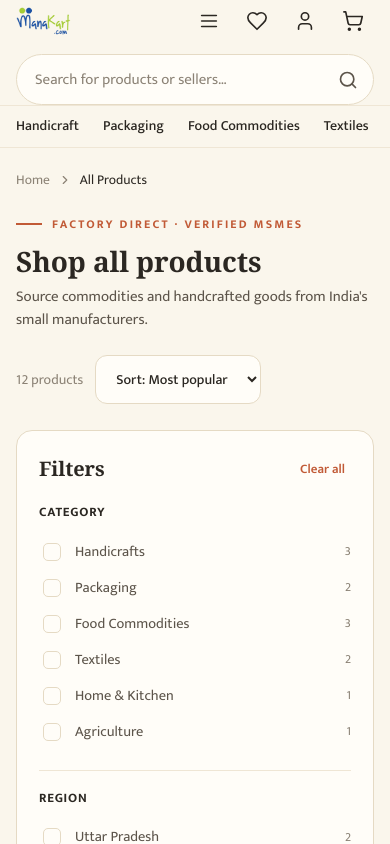
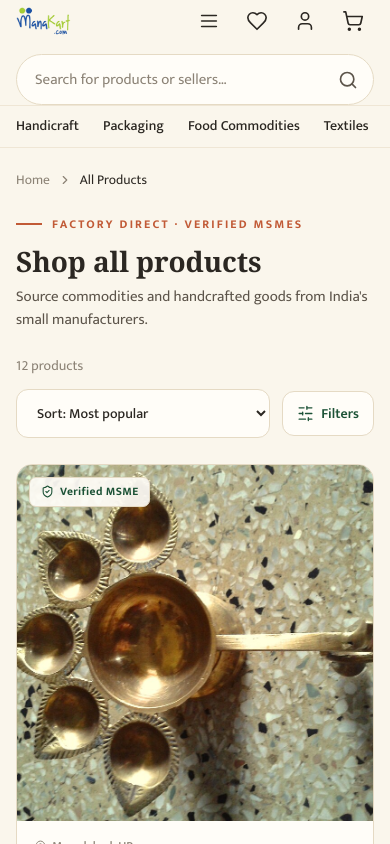
Before and after one commit to Linchpin-Soft-Solution/manakart-ui-demo, a React (Vite) app: page /category in a window 390 px wide. Shown: the top 844 px of the page. Built offline with nearby package versions, Linux system fonts and the light colour scheme; a web font is replaced by a local one.

Commit message:
feat: add filter toggle button and styles for category page

```diff
--- a/src/pages/Category.tsx
+++ b/src/pages/Category.tsx
@@ -1,6 +1,6 @@
 import { useEffect, useMemo, useState } from 'react'
 import { Link, useSearchParams } from 'react-router-dom'
-import { ChevronRight, X } from 'lucide-react'
+import { ChevronRight, SlidersHorizontal, X } from 'lucide-react'
 import { PRODUCTS, getVendor } from '../data/catalog'
 import { ProductCard } from '../components/ProductCard'
 
@@ -29,6 +29,7 @@ export function Category() {
   const [gst, setGst] = useState(() => searchParams.get('gst') === '1')
   const [isNew, setIsNew] = useState(() => searchParams.get('new') === '1')
   const [sort, setSort] = useState<Sort>('pop')
+  const [filterOpen, setFilterOpen] = useState(false)
 
   // sync filter state from the URL (deep links, nav links, region cards)
   useEffect(() => {
@@ -54,6 +55,8 @@ export function Category() {
     next.delete('q')
     setSearchParams(next, { replace: true })
   }
+
+  const activeFilterCount = cat.length + region.length + flag.length + (gst ? 1 : 0) + (isNew ? 1 : 0)
 
   const list = useMemo(() => {
     const out = PRODUCTS.filter((p) =>
@@ -104,11 +107,21 @@ export function Category() {
             <option value="rating">Top rated</option>
             <option value="new">Newest</option>
           </select>
+          <button
+            type="button"
+            className="filter-toggle"
+            aria-expanded={filterOpen}
+            aria-controls="category-filters"
+            onClick={() => setFilterOpen((open) => !open)}
+          >
+            <SlidersHorizontal strokeWidth={1.8} />
+            <span>Filters{activeFilterCount ? ` (${activeFilterCount})` : ''}</span>
+          </button>
         </div>
       </div>
 
       <div className="listing-layout">
-        <aside className="filters">
+        <aside className={`filters${filterOpen ? ' filters-open' : ''}`} id="category-filters">
           <div className="filter-head">
             <h3>Filters</h3>
             <button className="clear-btn" onClick={clearAll}>Clear all</button>
--- a/src/styles/pages.css
+++ b/src/styles/pages.css
@@ -142,6 +142,22 @@ img.ph-img { object-fit: cover; width: 100%; height: 100%; background: var(--bei
 .result-count { font-size: 14px; color: var(--ink-3); }
 .sort-sel { font-family: var(--sans); font-size: 14px; font-weight: 500; color: var(--ink); background: var(--paper); border: 1px solid var(--ink-line); border-radius: var(--r); padding: 11px 16px; cursor: pointer; }
 .sort-sel:focus { outline: none; border-color: var(--green); }
+.filter-toggle {
+  display: none;
+  align-items: center;
+  justify-content: center;
+  gap: 7px;
+  min-height: 43px;
+  font-size: 14px;
+  font-weight: 600;
+  color: var(--green);
+  background: var(--paper);
+  border: 1px solid var(--ink-line);
+  border-radius: var(--r);
+  padding: 10px 14px;
+}
+.filter-toggle svg { width: 17px; height: 17px; flex-shrink: 0; }
+.filter-toggle[aria-expanded="true"] { border-color: var(--green); background: var(--green-soft); }
 
 .listing-layout { display: grid; grid-template-columns: 272px 1fr; gap: 36px; align-items: start; padding-bottom: 80px; }
 
@@ -423,6 +439,12 @@ img.ph-img { object-fit: cover; width: 100%; height: 100%; background: var(--bei
 
   /* listing / pdp / cart / vendor headings */
   .listing-head h1, .cart-title { font-size: 28px; }
+  .listing-tools { width: 100%; flex-wrap: wrap; justify-content: space-between; }
+  .listing-tools .result-count { width: 100%; }
+  .sort-sel { flex: 1 1 180px; min-width: 0; }
+  .filter-toggle { display: inline-flex; flex: 0 0 auto; }
+  .filters { display: none; }
+  .filters.filters-open { display: block; }
   .pdp h1 { font-size: 30px; }
   .price-now .amt { font-size: 34px; }
   .vendor-id h1 { font-size: 26px; }
```
